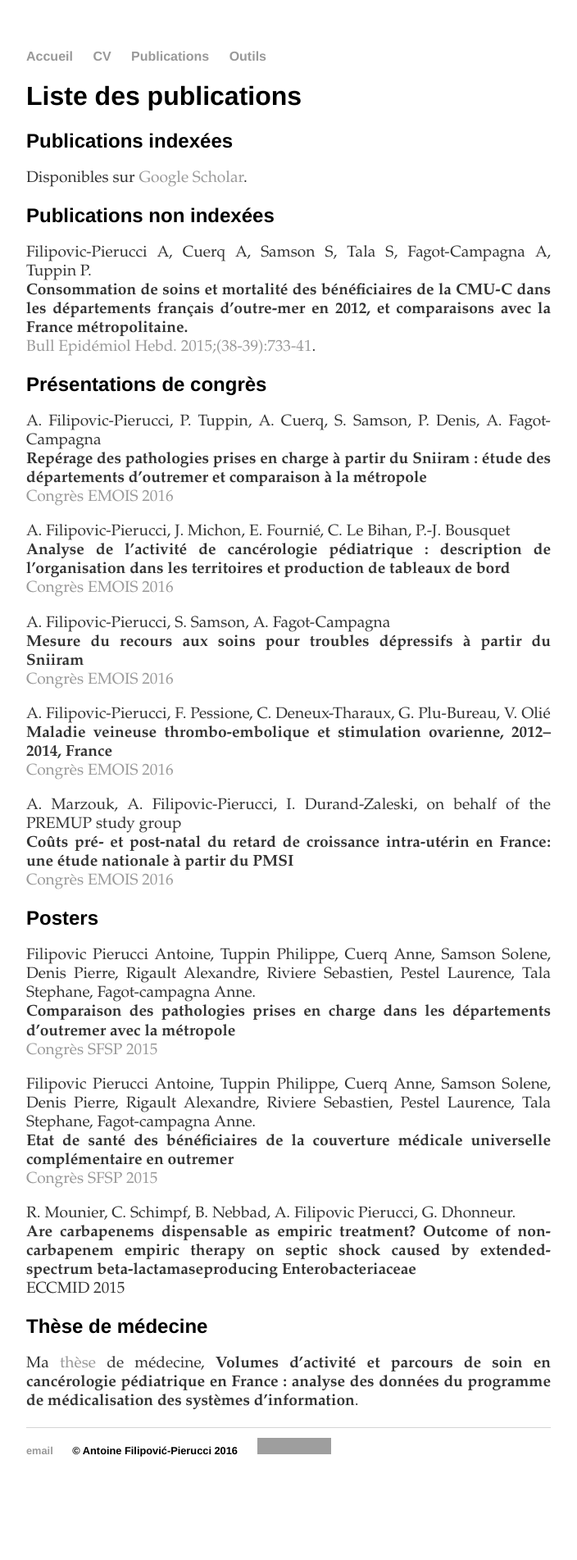
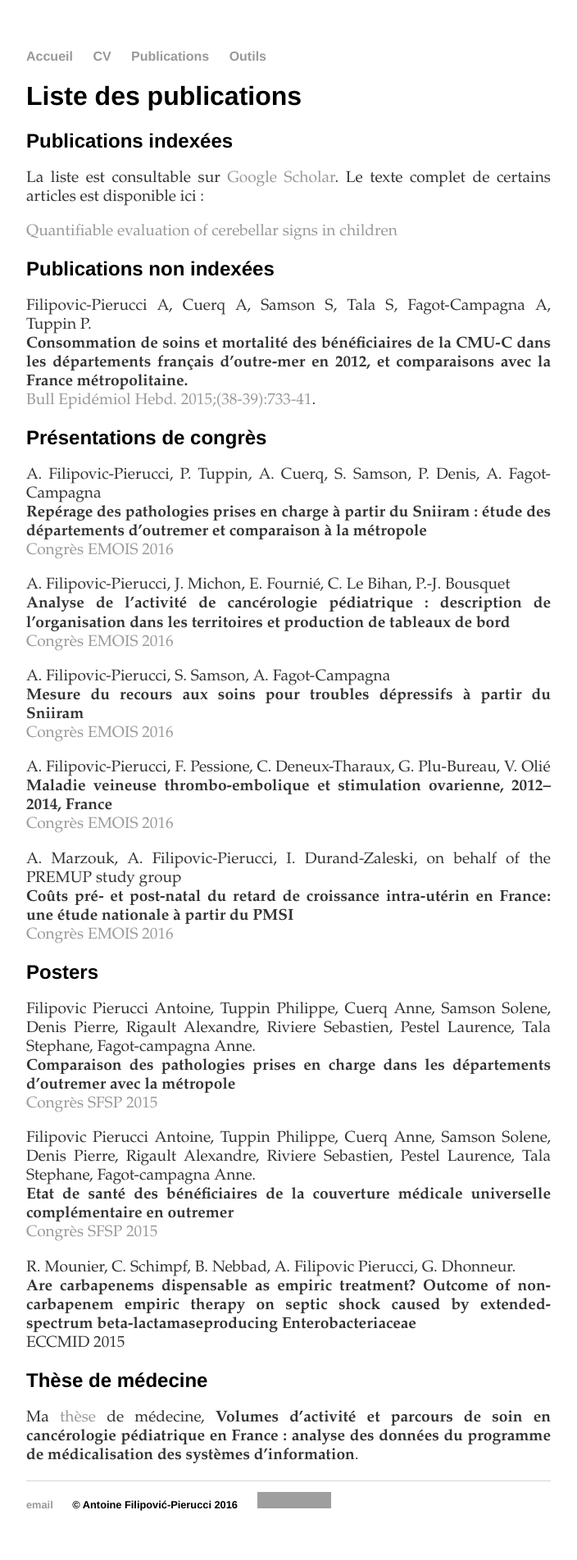
Before and after one commit to pierucci/pierucci.github.io, a Jekyll site: the page built from papers.md, in a window 1280 px wide. Shown: the whole page at 82% size, without its empty margins (288-992 px from the left). Built offline with Jekyll 4.4.1, drawn with Linux system fonts in a browser that asks for light colours; before the commit the page ends 1837 px from its top, so only the background shows below that; grey boxes are pictures that could not be loaded.

Commit message:
Update papers.md

```diff
--- a/papers.md
+++ b/papers.md
@@ -7,7 +7,9 @@ title: AFP - Publications
 
 ## Publications indexées
 
-Disponibles sur [Google Scholar](https://scholar.google.com/citations?user=F-6yCr0AAAAJ).
+La liste est consultable sur [Google Scholar](https://scholar.google.com/citations?user=F-6yCr0AAAAJ). Le texte complet de certains articles est disponible ici :
+
+[Quantifiable evaluation of cerebellar signs in children](https://pierucci.github.io/fulltext/neuro)
 
 ## Publications non indexées
 
```
